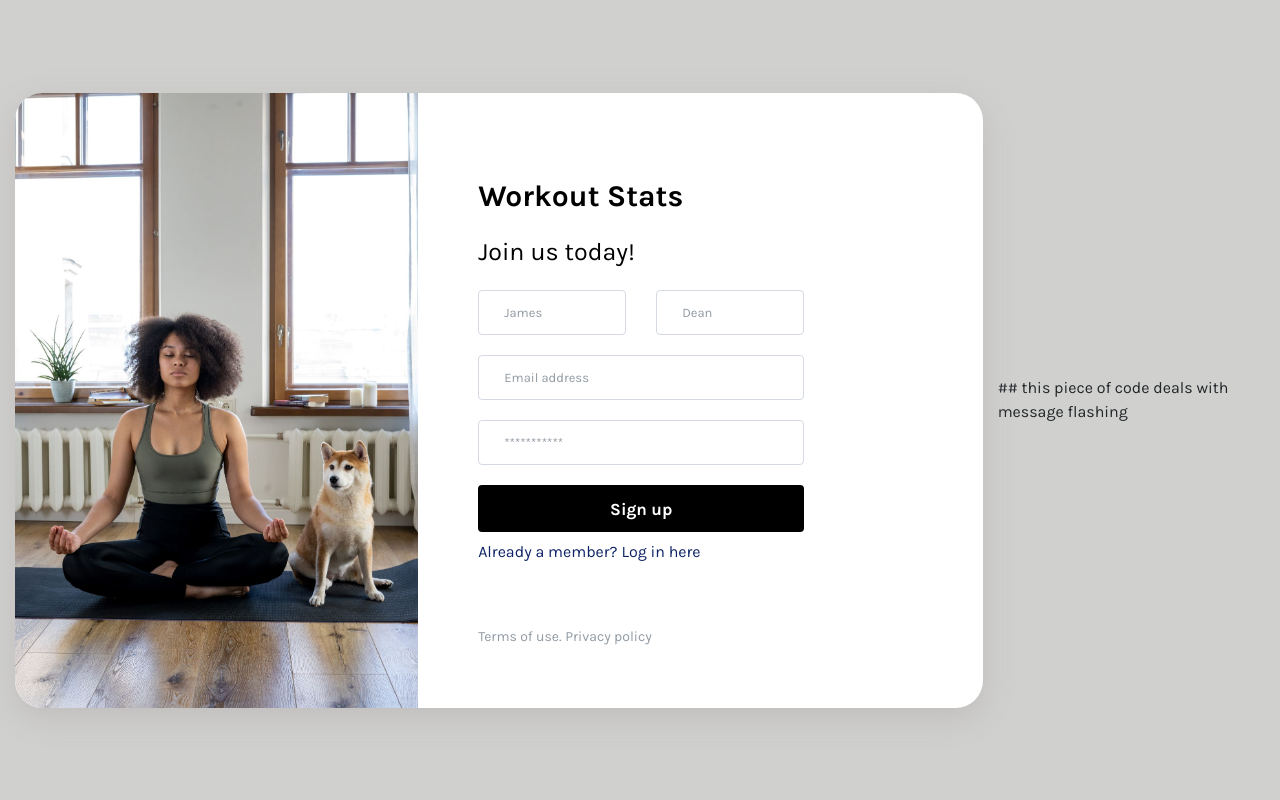
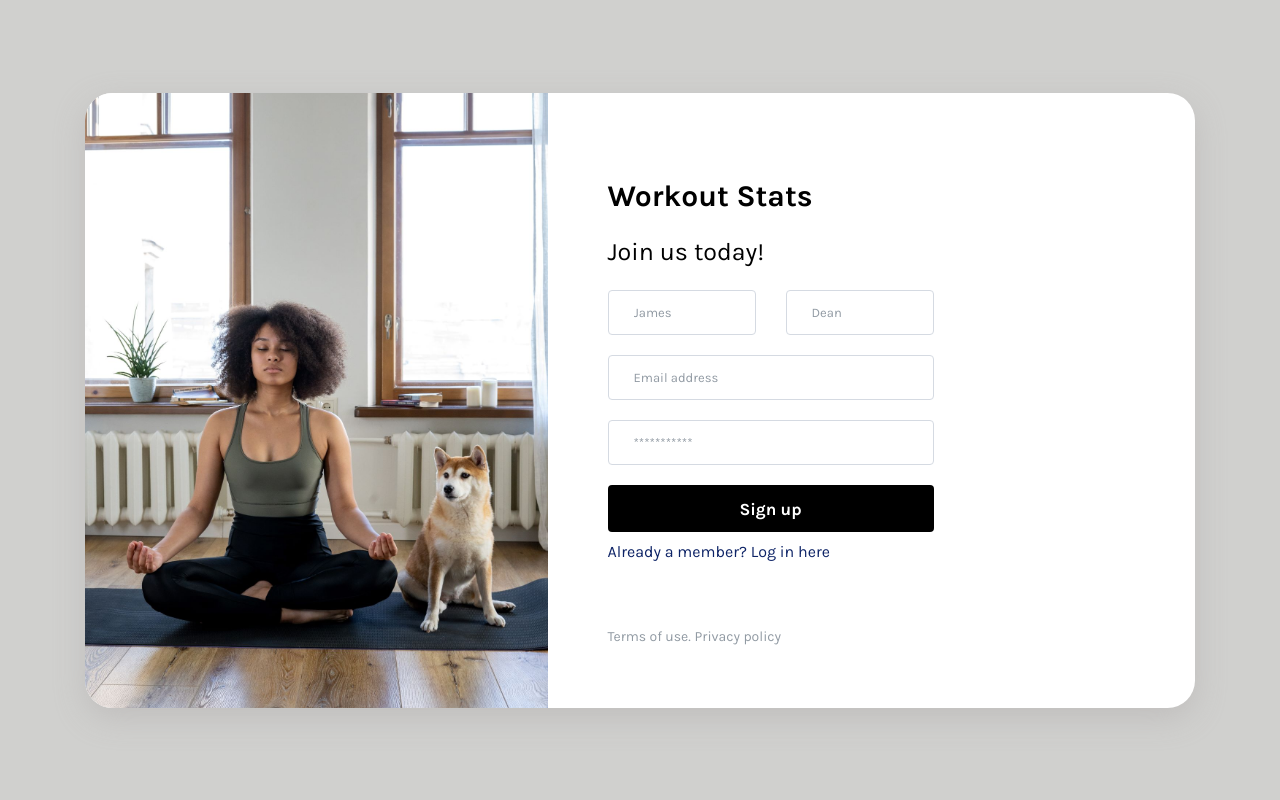
Before and after one commit to jakub-sdlk/WSO, a Flask app: page /auth/signup in a window 1280 px wide. Run offline with Flask 3, Linux system fonts and the light colour scheme; some libraries are stand-ins or nearby versions.

Commit message:
fix bug in html to dislpay comments correctly

```diff
--- a/src/auth/templates/loginSignupBase.html
+++ b/src/auth/templates/loginSignupBase.html
@@ -33,7 +33,7 @@
         </div>
       </div>
     </div>
-    ## this piece of code deals with message flashing
+    <!-- This piece of code deals with message flashing from python -->
     {% with messages = get_flashed_messages(with_categories=True) %}
       {% if messages %}
         {% for category, message in messages %}
```
